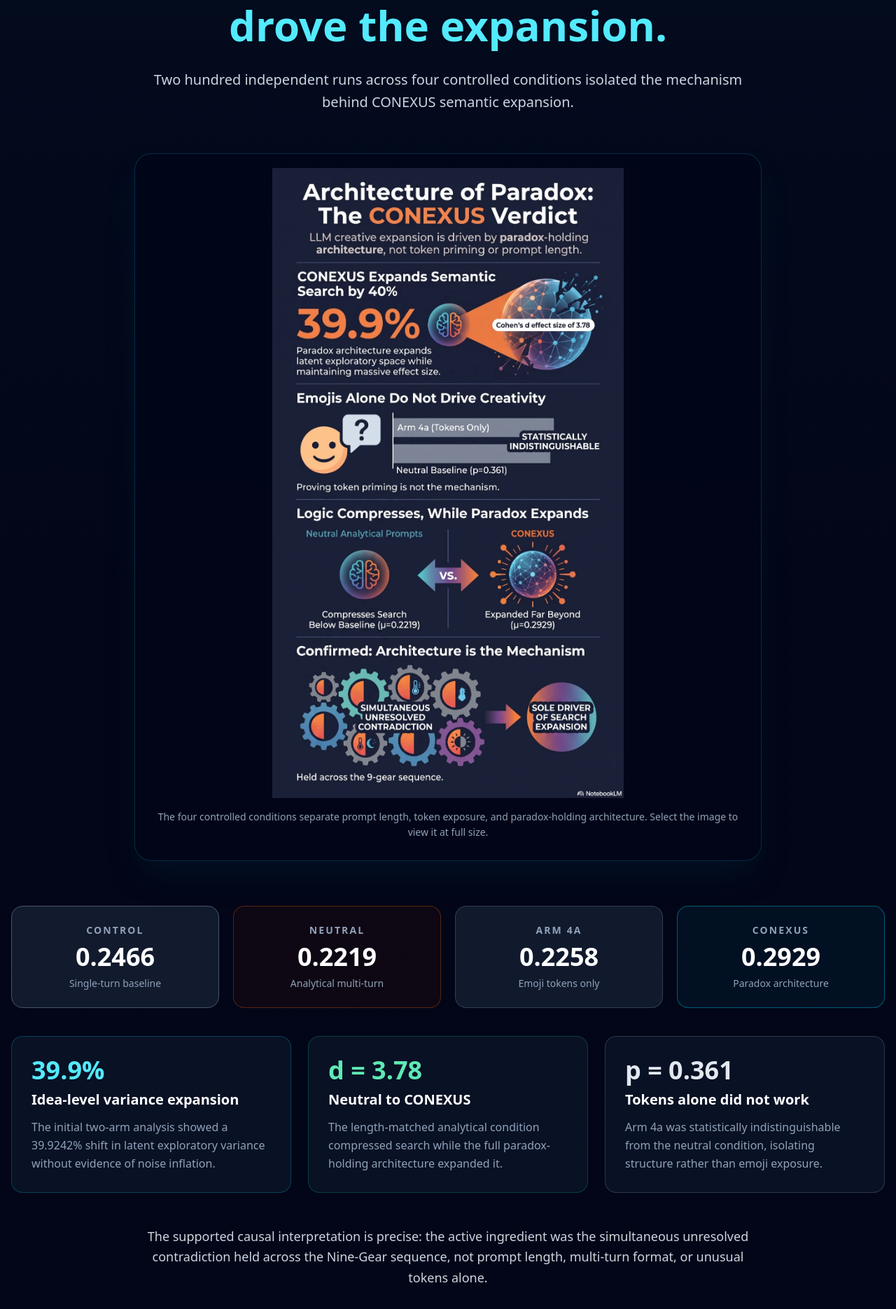
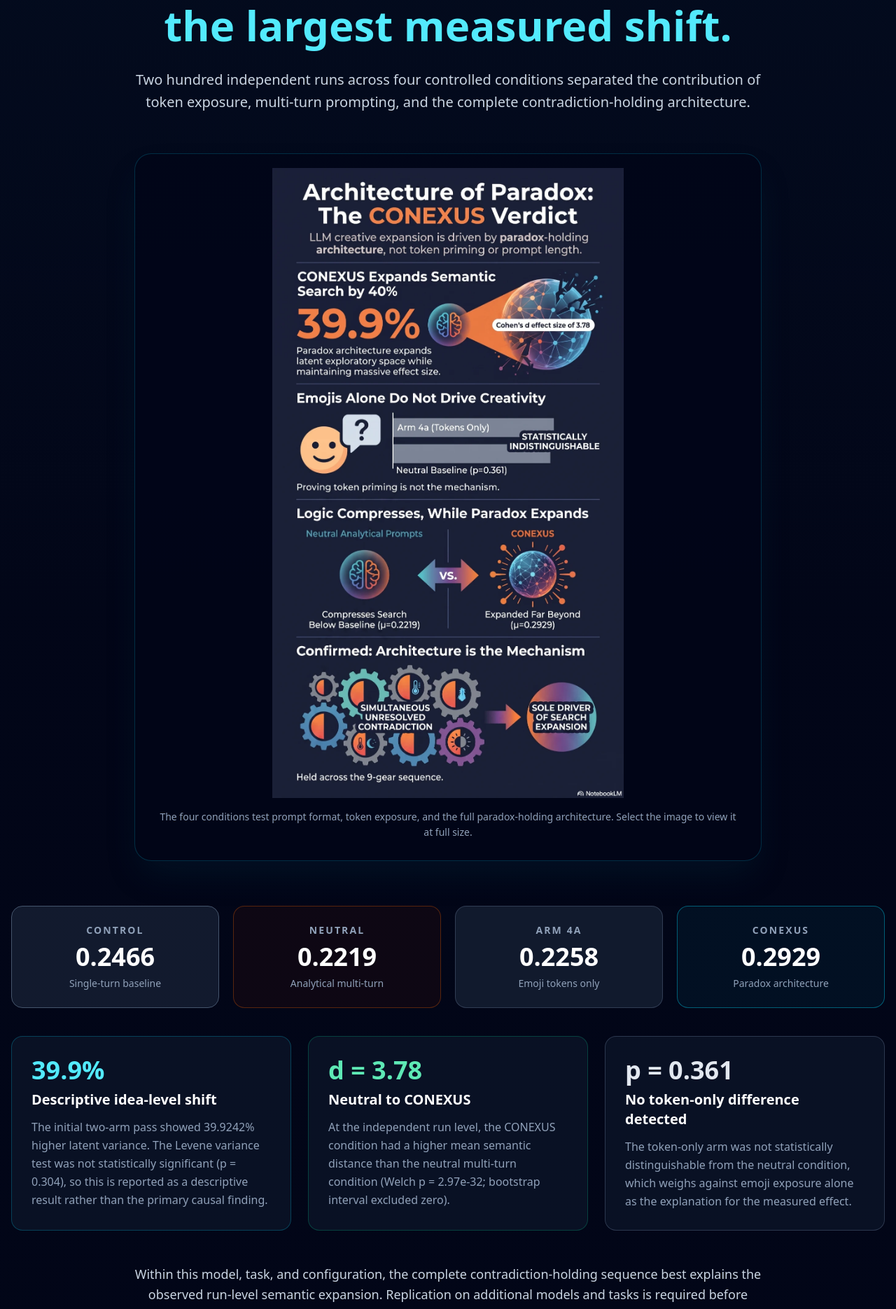
Before and after one commit to CONEXUS-dev/conexus-website, a Next.js app: page / in a window 1280 px wide. Shown: the part 1150-3020 px from the top of the page at 70% size. Built offline with nearby package versions, Linux system fonts and the light colour scheme.

Commit message:
Tighten causal language and add explicit study limitations

```diff
--- a/components/DiscoveryStory.tsx
+++ b/components/DiscoveryStory.tsx
@@ -49,13 +49,16 @@ export default function DiscoveryStory() {
           </div>
 
           <h2 className="mb-6 text-4xl font-bold leading-tight text-white md:text-6xl">
-            Architecture, not token priming,
-            <span className="block text-cyan-300">drove the expansion.</span>
+            The full architecture produced
+            <span className="block text-cyan-300">
+              the largest measured shift.
+            </span>
           </h2>
 
           <p className="text-xl leading-relaxed text-slate-300">
             Two hundred independent runs across four controlled conditions
-            isolated the mechanism behind CONEXUS semantic expansion.
+            separated the contribution of token exposure, multi-turn prompting,
+            and the complete contradiction-holding architecture.
           </p>
         </motion.div>
 
@@ -74,7 +77,7 @@ export default function DiscoveryStory() {
           >
             <Image
               src="/images/evidence/conexus-geometric-proof.webp"
-              alt="CONEXUS four-arm causal validation infographic showing architecture-driven expansion"
+              alt="CONEXUS four-arm causal validation infographic showing the measured differences among four conditions"
               width={1143}
               height={2048}
               className="h-auto max-h-[900px] w-full object-contain"
@@ -82,8 +85,9 @@ export default function DiscoveryStory() {
             />
           </a>
           <figcaption className="px-3 pb-2 pt-4 text-center text-sm leading-relaxed text-slate-400">
-            The four controlled conditions separate prompt length, token exposure,
-            and paradox-holding architecture. Select the image to view it at full size.
+            The four conditions test prompt format, token exposure, and the full
+            paradox-holding architecture. Select the image to view it at full
+            size.
           </figcaption>
         </motion.figure>
 
@@ -115,11 +119,13 @@ export default function DiscoveryStory() {
           >
             <p className="mb-2 text-4xl font-bold text-cyan-300">39.9%</p>
             <h3 className="mb-3 text-xl font-semibold text-white">
-              Idea-level variance expansion
+              Descriptive idea-level shift
             </h3>
             <p className="leading-relaxed text-slate-400">
-              The initial two-arm analysis showed a 39.9242% shift in latent
-              exploratory variance without evidence of noise inflation.
+              The initial two-arm pass showed 39.9242% higher latent variance.
+              The Levene variance test was not statistically significant
+              (p = 0.304), so this is reported as a descriptive result rather
+              than the primary causal finding.
             </p>
           </motion.article>
 
@@ -135,8 +141,9 @@ export default function DiscoveryStory() {
               Neutral to CONEXUS
             </h3>
             <p className="leading-relaxed text-slate-400">
-              The length-matched analytical condition compressed search while
-              the full paradox-holding architecture expanded it.
+              At the independent run level, the CONEXUS condition had a higher
+              mean semantic distance than the neutral multi-turn condition
+              (Welch p = 2.97e-32; bootstrap interval excluded zero).
             </p>
           </motion.article>
 
@@ -149,11 +156,12 @@ export default function DiscoveryStory() {
           >
             <p className="mb-2 text-4xl font-bold text-slate-200">p = 0.361</p>
             <h3 className="mb-3 text-xl font-semibold text-white">
-              Tokens alone did not work
+              No token-only difference detected
             </h3>
             <p className="leading-relaxed text-slate-400">
-              Arm 4a was statistically indistinguishable from the neutral
-              condition, isolating structure rather than emoji exposure.
+              The token-only arm was not statistically distinguishable from the
+              neutral condition, which weighs against emoji exposure alone as
+              the explanation for the measured effect.
             </p>
           </motion.article>
         </div>
@@ -165,10 +173,10 @@ export default function DiscoveryStory() {
           className="mt-12 text-center"
         >
           <p className="mx-auto mb-8 max-w-4xl text-lg leading-relaxed text-slate-300">
-            The supported causal interpretation is precise: the active
-            ingredient was the simultaneous unresolved contradiction held
-            across the Nine-Gear sequence, not prompt length, multi-turn format,
-            or unusual tokens alone.
+            Within this model, task, and configuration, the complete
+            contradiction-holding sequence best explains the observed run-level
+            semantic expansion. Replication on additional models and tasks is
+            required before making broader general claims.
           </p>
           <Link
             href="/evidence"
```
